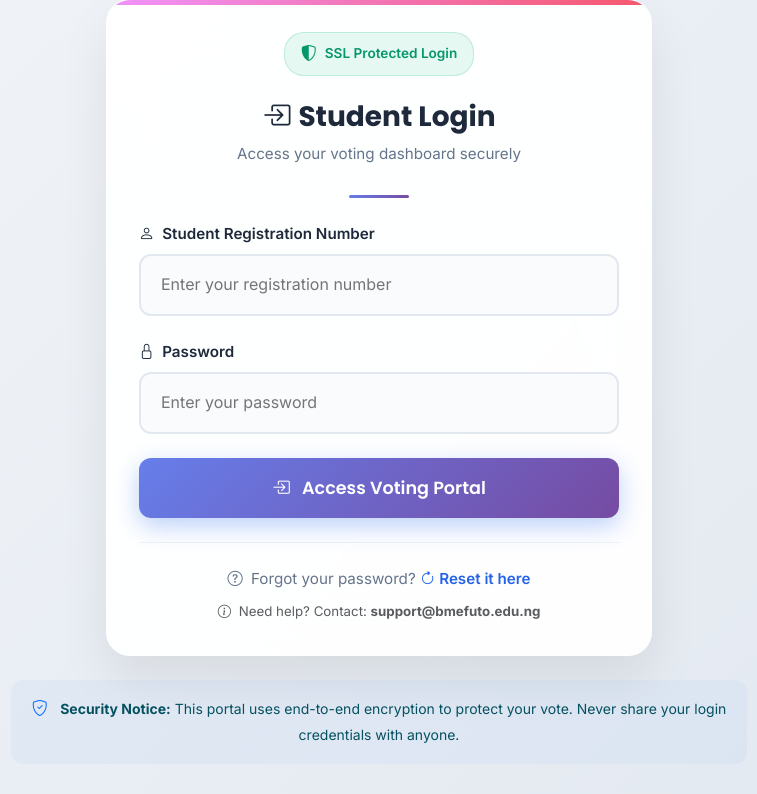
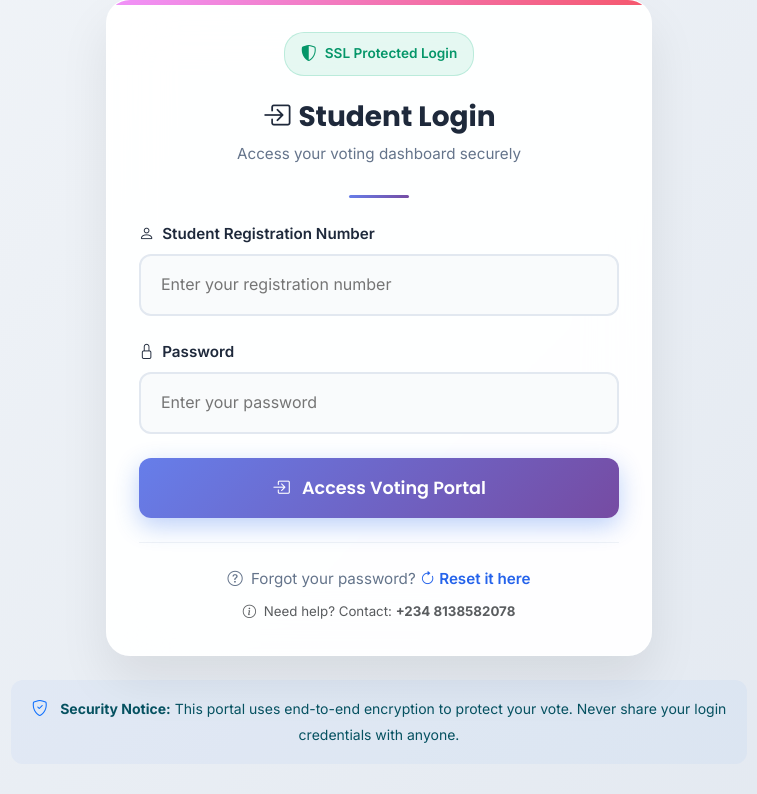
Before and after one commit to AlphaGL/project, a Django app: page / in a window 1280 px wide. Shown: the part 1396-2190 px from the top of the page, without its empty margins (261-1018 px from the left). Run offline with Django 5.2, Linux system fonts and the light colour scheme.

Commit message:
contact support update

```diff
--- a/voting/templates/voting/login.html
+++ b/voting/templates/voting/login.html
@@ -584,7 +584,7 @@
                             <p class="mt-2">
                                 <small class="text-muted">
                                     <i class="bi bi-info-circle me-1"></i>
-                                    Need help? Contact: <strong>support@bmefuto.edu.ng</strong>
+                                    Need help? Contact: <strong>+234 8138582078</strong>
                                 </small>
                             </p>
                         </div>
--- a/voting/templates/voting/register_student.html
+++ b/voting/templates/voting/register_student.html
@@ -724,7 +724,7 @@
                             <p class="mt-2">
                                 <small class="text-muted">
                                     <i class="bi bi-telephone me-1"></i>
-                                    Need help? Contact: <strong>support@bmefuto.edu.ng</strong>
+                                    Need help? Contact: <strong>+234 8138582078</strong>
                                 </small>
                             </p>
                         </div>
```
